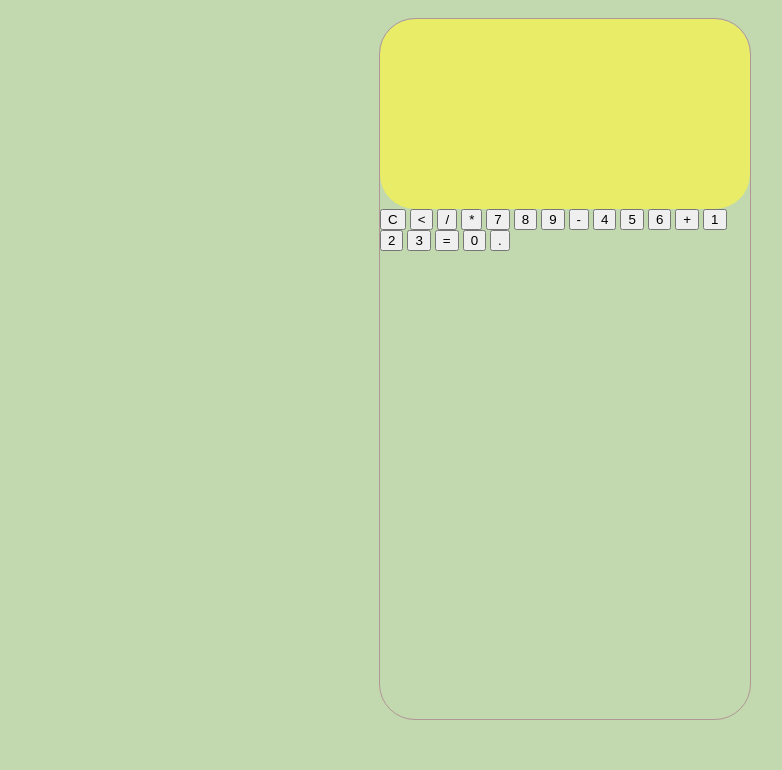
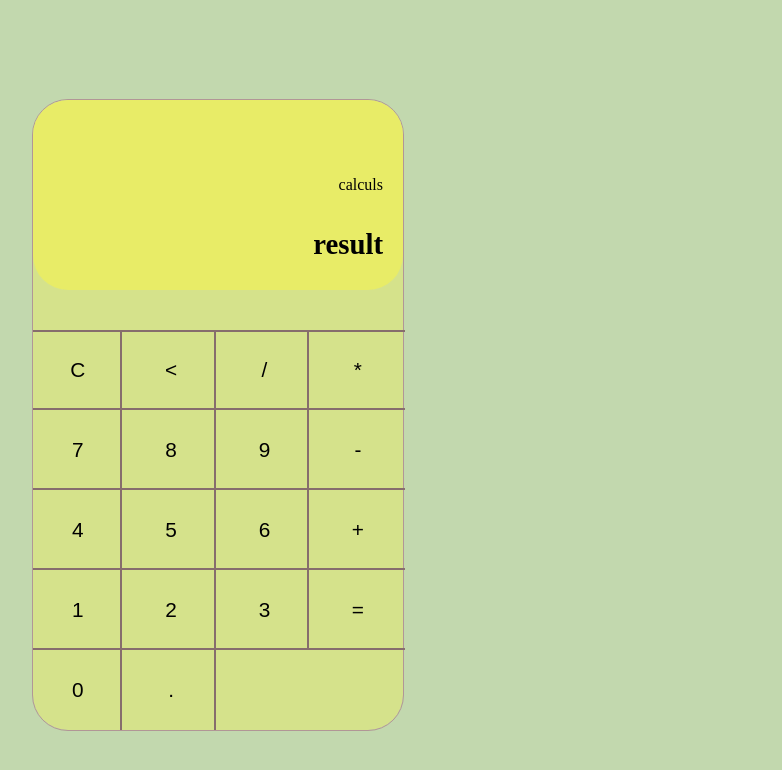
Before and after one commit to AdnanDevWeb/Calculator-js, a plain HTML site: page index.html in a window 1280 px wide. Shown: the whole page, without its empty margins (75-857 px from the left). Drawn offline with Linux system fonts and the light colour scheme.

Commit message:
html css done

```diff
--- a/index.html
+++ b/index.html
@@ -17,7 +17,8 @@
 
     <section class="calculator">
         <section class="calculator__screen">
-            <h1 id="calculs"></h1>
+            <p class="calculator__screen__calculs">calculs</p>
+            <h1 class="calculator__screen__calculs-result">result</h1>
         </section>
         <section class="calculator__keys-container">
             <button class="orange-color">C</button>
--- a/style.scss
+++ b/style.scss
@@ -4,23 +4,108 @@ $screen-color: #E8EC67;
 $body-color: #D5E28B;
 $button-color-1: #967D69;
 $button-color-2: #92B9BD;
-
+*{
+    box-sizing: border-box;
+}
 body{
     background: $background-color;
 }
 .calculator{
     width: 370px;
-    height: 700px;
+    height: fit-content;
     outline: 1px solid rgb(177, 150, 150);
     border-radius: 35px;
-    margin: auto;
-
+    margin-left: 100px;
+    margin-top: 100px;
+    background-color: $body-color;
+    position: relative;
     &__screen{
         border-radius: 35px;
         background-color: $screen-color;
         width: 370px;
-        height: 190px
+        height: 190px;
+        position: relative;
+        &__calculs{
+            position: absolute;
+            bottom: 80px;
+            right: 20px;
+        }
+        &__calculs-result{
+            position: absolute;
+            bottom: 0px;
+            right: 20px;
+            font-size: 1.8rem;
+        }
     }
+    &__keys-container{
+        border-bottom-left-radius: 35px;
+        position: relative;
+        padding-top: 40px;
+        &::after{
+            content: '';
+            position: absolute;
+            top: 40px;
+            width: 100%;
+            left: 0;
+
+            border: 1px solid rgb(134, 109, 109);
+        }
+        button{
+            border: 0;
+            width: 89.4px;
+            height: 80px;
+            background: transparent;
+            font-size: 1.3em;
+            position: relative;
+        }
+        button:nth-child(1)::after{
+            @extend .after
+        }
+        button:nth-child(5)::after{
+            @extend .after
+        }
+        button:nth-child(9)::after{
+            @extend .after
+        }
+        button:nth-child(13)::after{
+            @extend .after
+        }
+
+
+
+        button:nth-child(1)::before{
+            @extend .before
+        }
+        button:nth-child(2)::before{
+            @extend .before
+        }
+        button:nth-child(3)::before{
+            height: 317px !important;
+            @extend .before;
+        }
+
+        button:nth-child(17){
+            border-bottom-left-radius: 35px;
+        }
+
+    }
+}
+
+.after{
+    position: absolute;
+    content: '';
+    width: 370px;
+    border: 1px solid rgb(134, 109, 109);
+    left: 0;
+    bottom: 0;
+}
+.before{
+    position: absolute;
+    content: '';
+    height: 398px;
+    border: 1px solid rgb(134, 109, 109);
+    right: 0;
+    top: 0;
 }
 /* center calculator */
 
```
Also changed, not shown: style.css, 1 other file.
